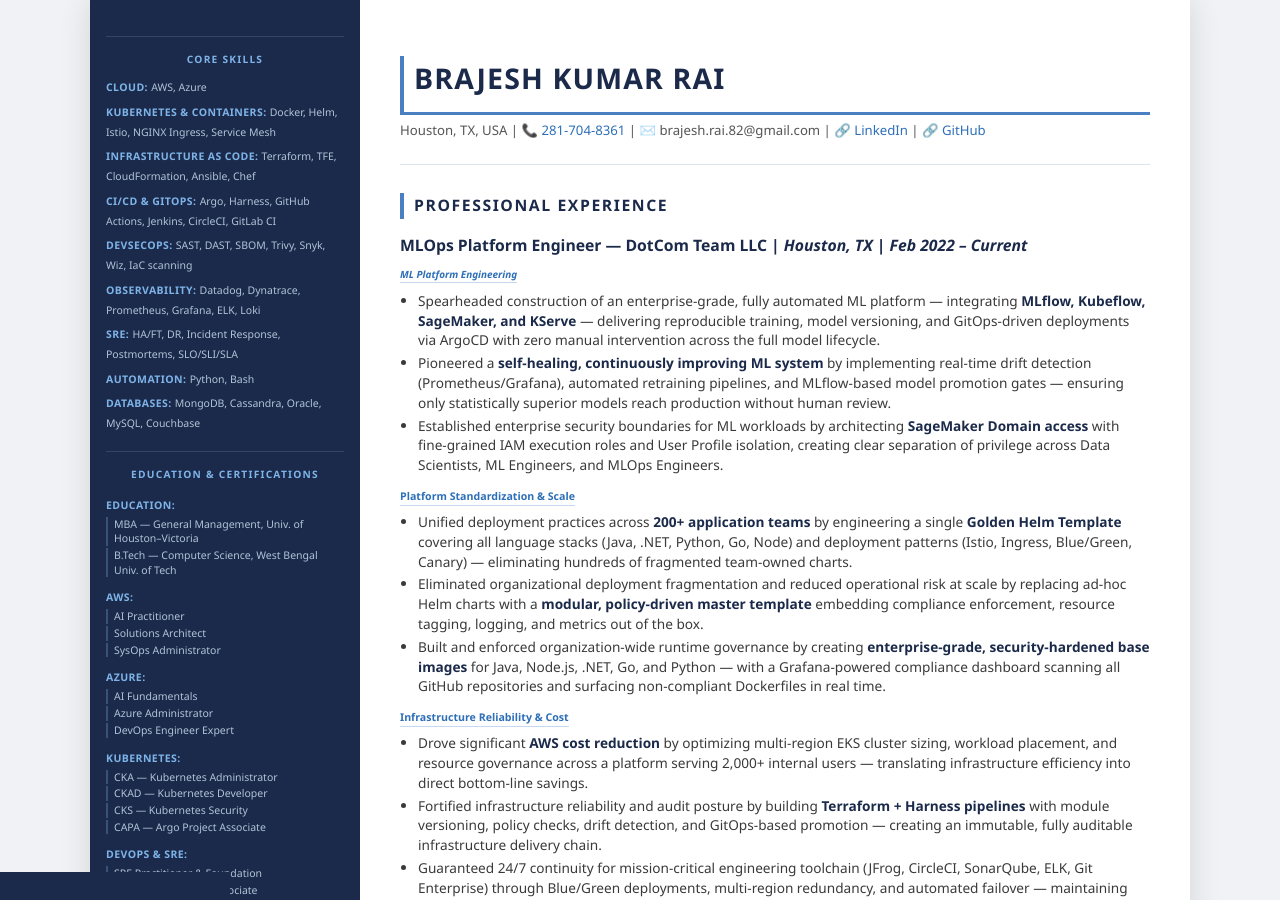
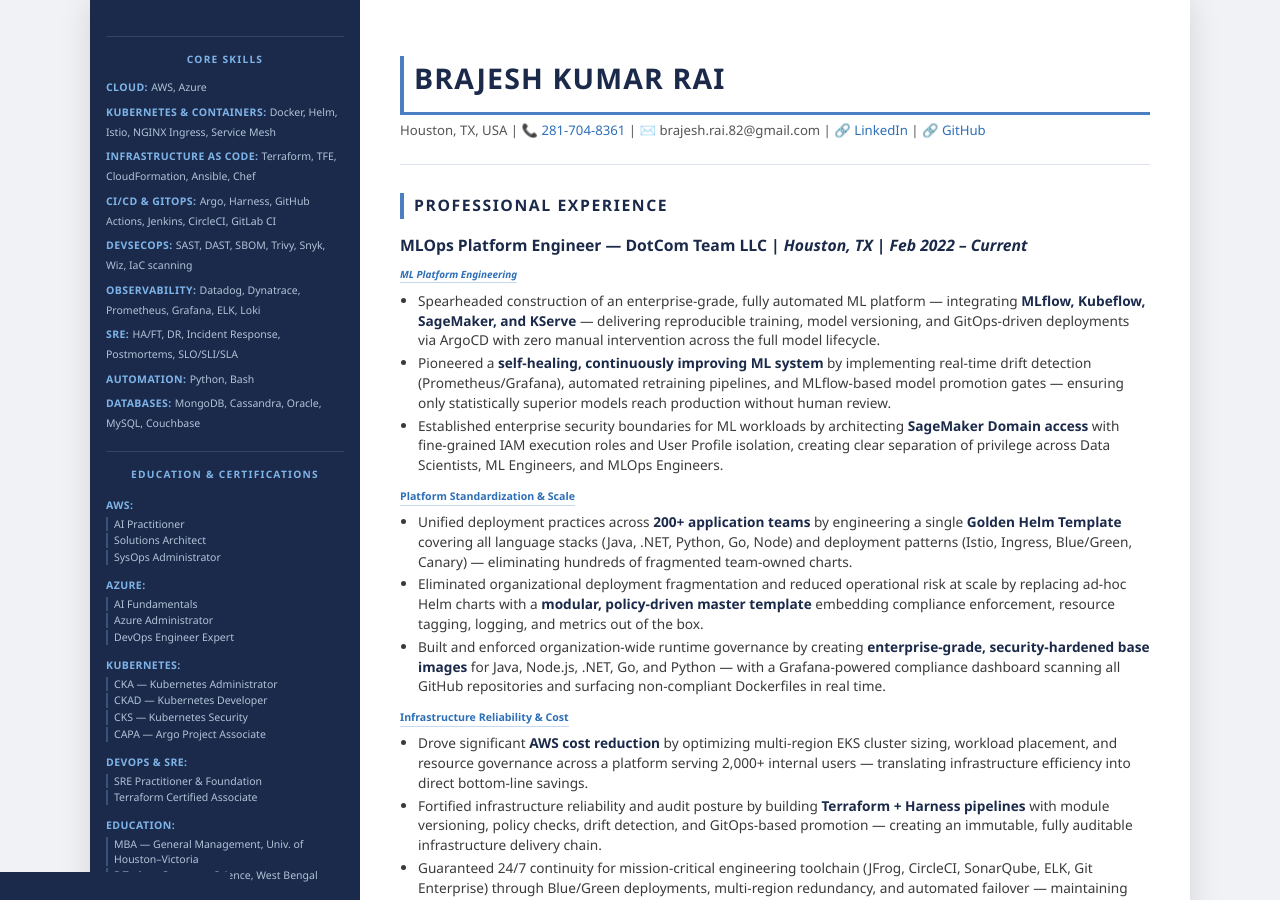
Before and after one commit to brajeshrai821/brajeshrai821.github.io, a Jekyll site: the page built from index.md, in a window 1280 px wide and 900 px high. Built offline with Jekyll 4.4.1, drawn with Linux system fonts in a browser that asks for light colours; our own code applies the rules of GitHub Pages for plain Markdown files; part of the change alters nothing that is shown.

```diff
--- a/_data/education.yml
+++ b/_data/education.yml
@@ -1,8 +1,3 @@
-- category: "Education"
-  items:
-    - "MBA — General Management, Univ. of Houston–Victoria"
-    - "B.Tech — Computer Science, West Bengal Univ. of Tech"
-
 - category: "AWS"
   items:
     - "AI Practitioner"
@@ -26,3 +21,8 @@
   items:
     - "SRE Practitioner & Foundation"
     - "Terraform Certified Associate"
+
+- category: "Education"
+  items:
+    - "MBA — General Management, Univ. of Houston–Victoria"
+    - "B.Tech — Computer Science, West Bengal Univ. of Tech"
```
